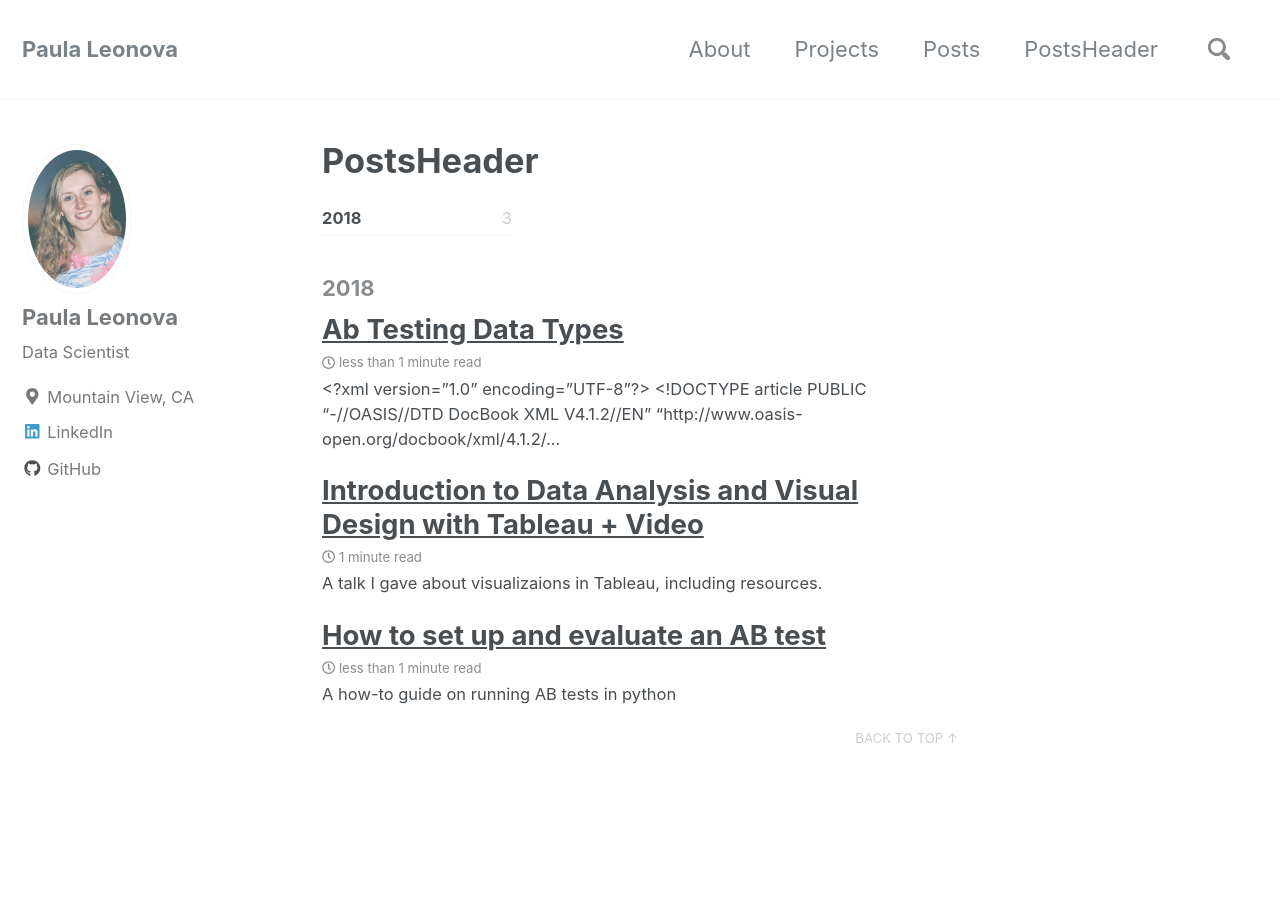
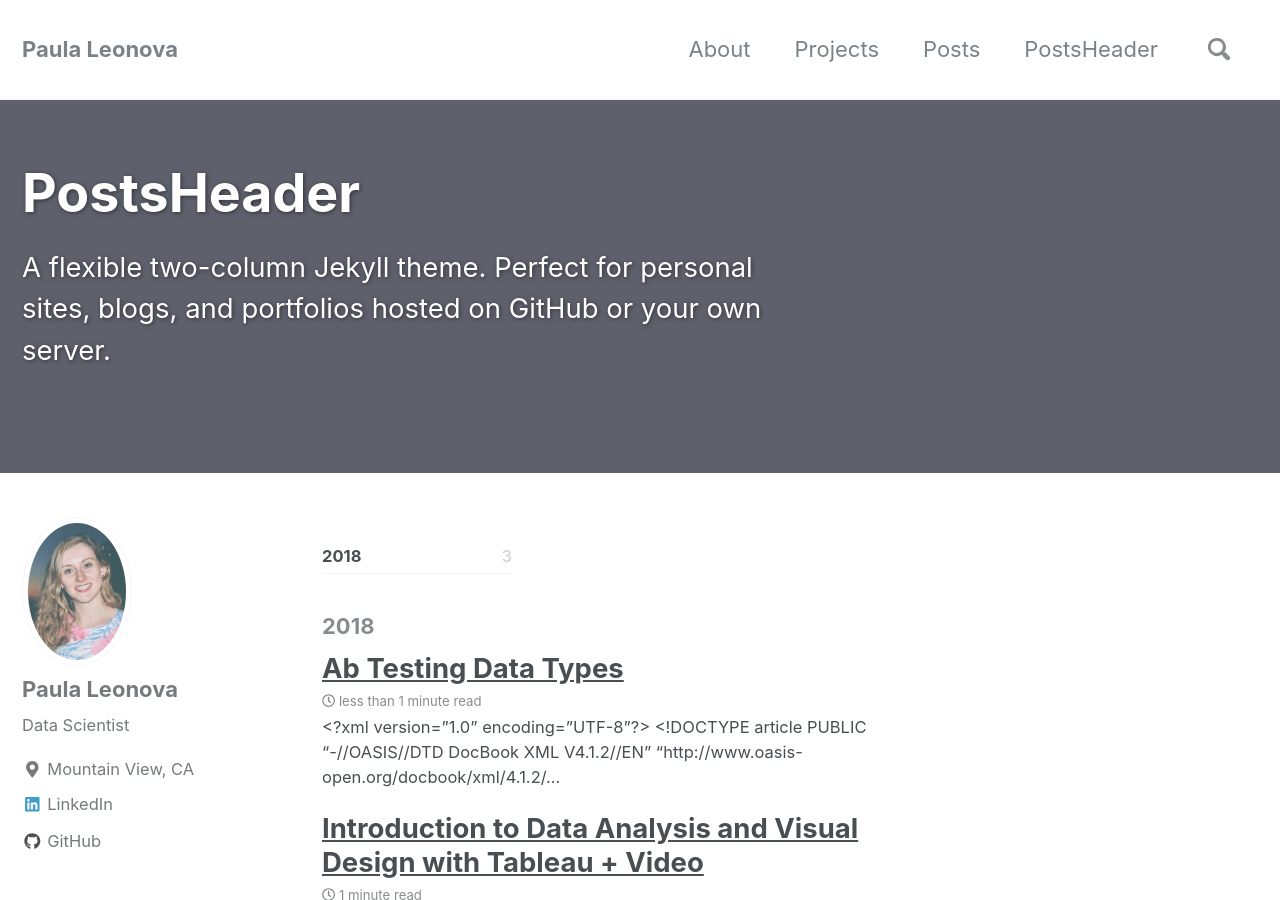
Before and after one commit to pleonova/pleonova.github.io, a Jekyll site: the page built from _pages/postsheader.md, in a window 1280 px wide and 900 px high. Built offline with Jekyll 4.4.1, drawn with Linux system fonts in a browser that asks for light colours; nearby versions of some CDN libraries.

Commit message:
Add header to postsheader.md

```diff
--- a/_pages/postsheader.md
+++ b/_pages/postsheader.md
@@ -2,5 +2,11 @@
 layout: postsheader
 title: "PostsHeader"
 permalink: /postsheader/
-author_profile: true
+header:
+  overlay_color: "#5e616c"
+  overlay_image: #/assets/images/mm-home-page-feature.jpg
+  cta_label: #"<i class='fas fa-download'></i> Install Now"
+  cta_url: #"/docs/quick-start-guide/"
+  caption:
+excerpt: 'A flexible two-column Jekyll theme. Perfect for personal sites, blogs, and portfolios hosted on GitHub or your own server.'
 ---
```
